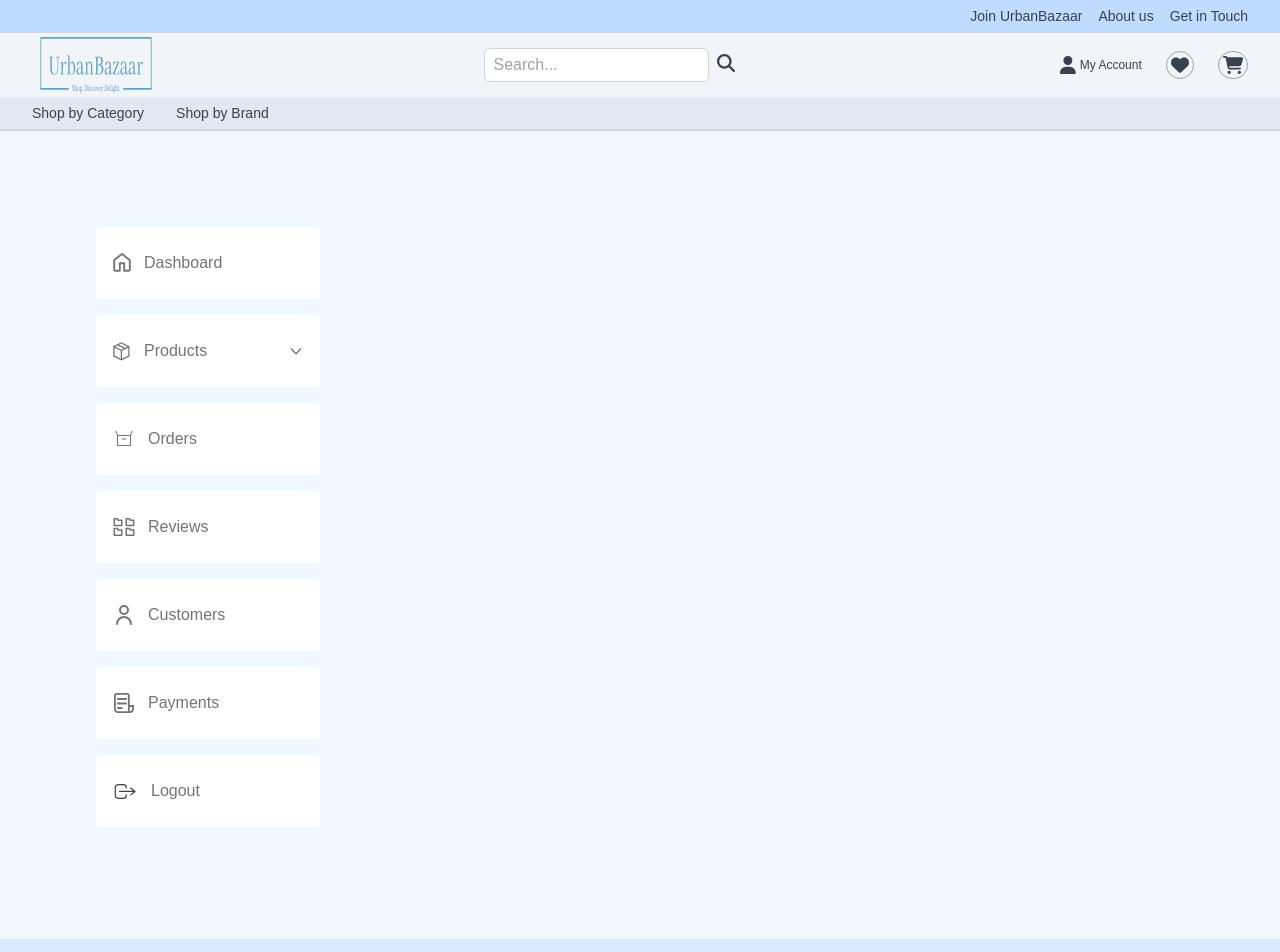
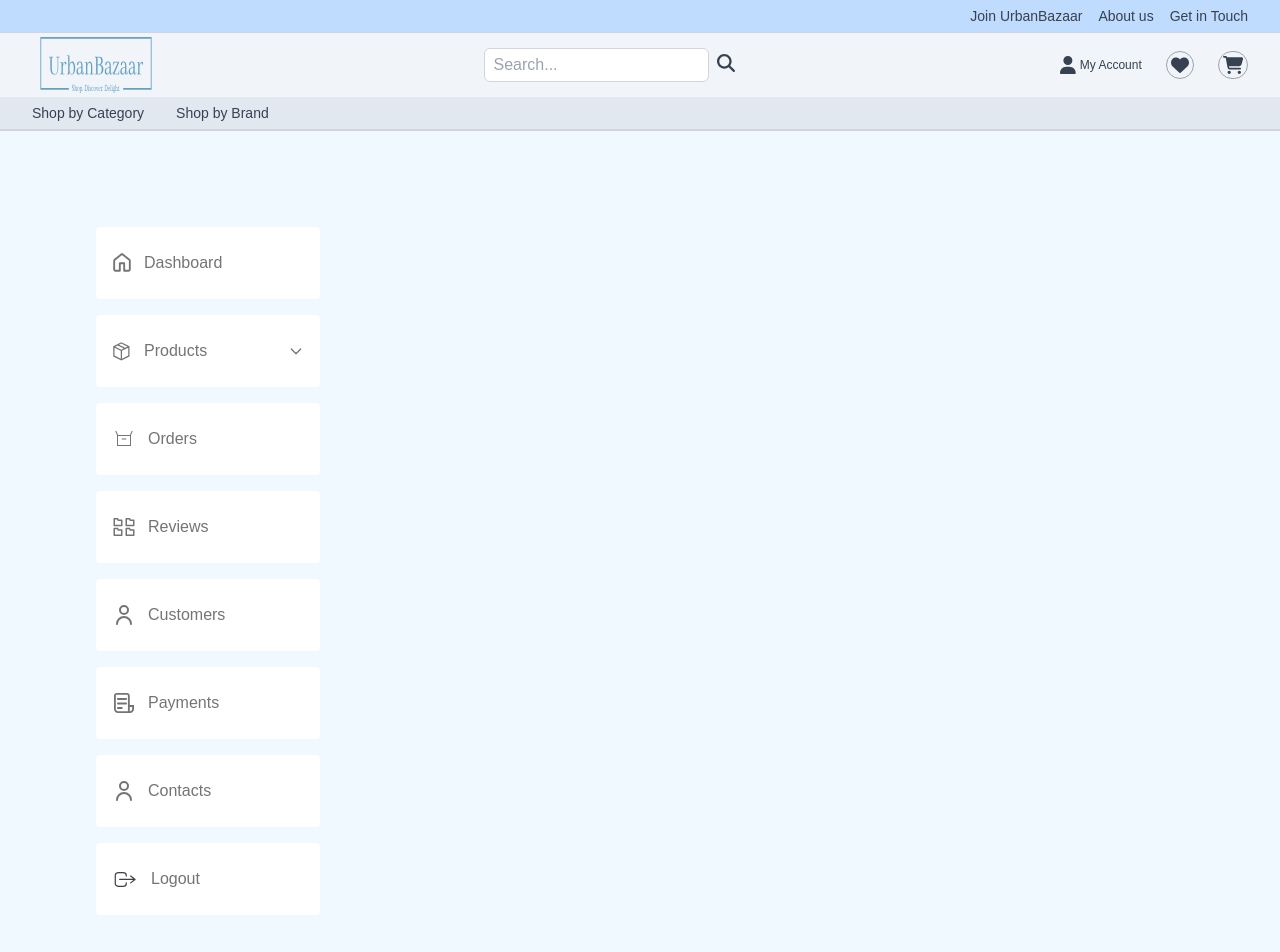
Before and after one commit to SylviaT01/UrbanBazaar, a React (Create React App) app in the folder frontend-urban-bazaar/: page /dashboard in a window 1280 px wide. Shown: the top 952 px of the page. Built offline with nearby package versions, Linux system fonts and the light colour scheme; no server answers.

Commit message:
Adds contacts routes

```diff
--- a/frontend-urban-bazaar/src/Pages/DashboardAdmin.jsx
+++ b/frontend-urban-bazaar/src/Pages/DashboardAdmin.jsx
@@ -145,6 +145,19 @@ const Dashboard = () => {
             </li>
             <li className="mb-4">
               <NavLink
+                to="contacts"
+                className={({ isActive }) =>
+                  isActive
+                    ? "block px-4 py-6 bg-[#45B1E8] rounded flex items-center"
+                    : "block px-4 py-6 bg-[#FFFFFF] hover:bg-[#d1d5db] rounded flex items-center"
+                }
+              >
+                <img src={profile} className="mr-3" alt="logout" />
+                Contacts
+              </NavLink>
+            </li>
+            <li className="mb-4">
+              <NavLink
                 to="logout"
                 className={({ isActive }) =>
                   isActive
```
